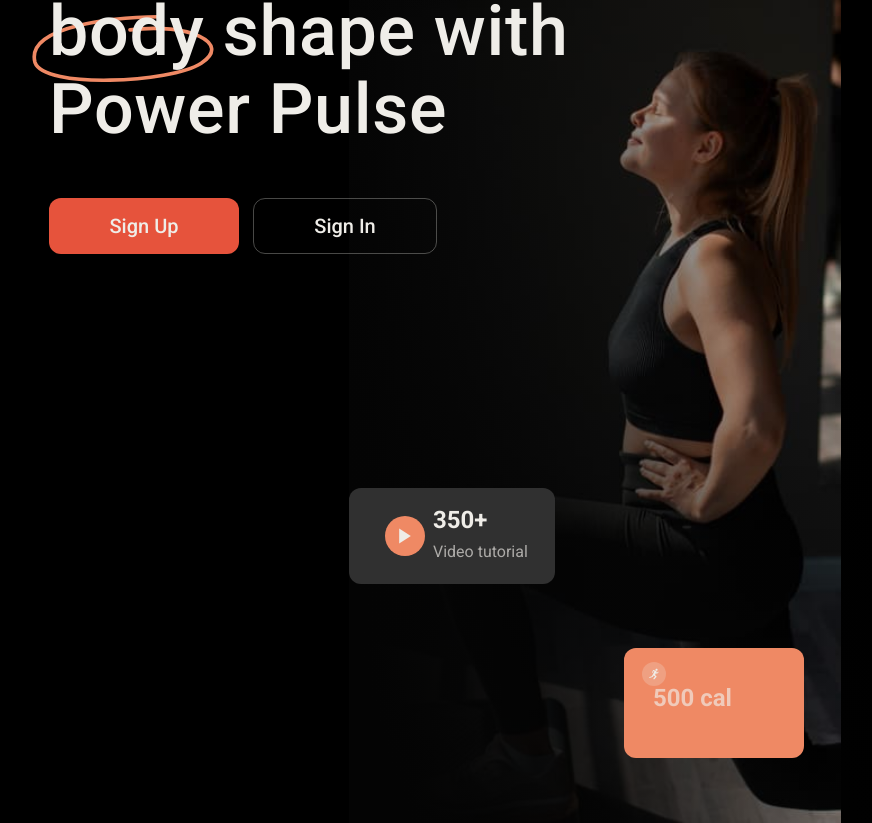
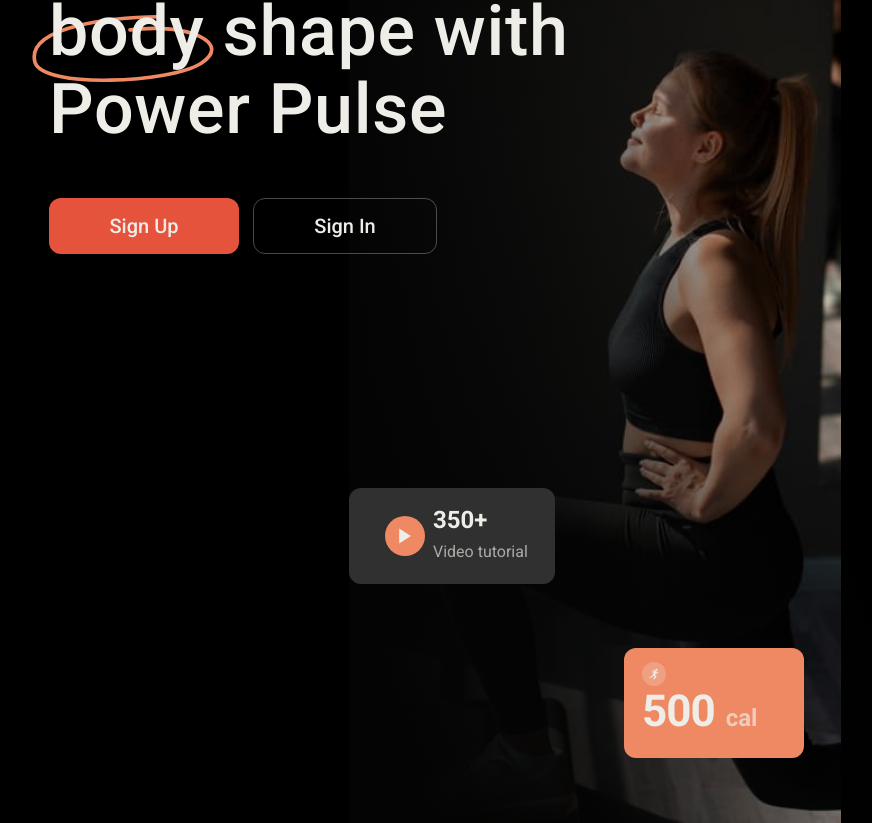
Before and after one commit to DeadMakar/PowerPulseTeamPoject, a React (Vite) app: page /PowerPulseTeamPoject/welcome in a window 1280 px wide. Shown: the part 258-1081 px from the top of the page, without its empty margins (239-1111 px from the left). Built offline with nearby package versions, Linux system fonts and the light colour scheme.

Commit message:
Update Statisticsinfo

```diff
--- a/src/components/StatisticsInfo/StatisticsInfo.jsx
+++ b/src/components/StatisticsInfo/StatisticsInfo.jsx
@@ -37,8 +37,8 @@
           </Svg>
         </WrapperTextSvg>
         <WrapperDescription>
-          <TextNumber></TextNumber>
-          <TextDescription>500 cal</TextDescription>
+          <TextNumber>500</TextNumber>
+          <TextDescription>cal</TextDescription>
         </WrapperDescription>
       </TextWrapper>
     </DivContainer>
```
